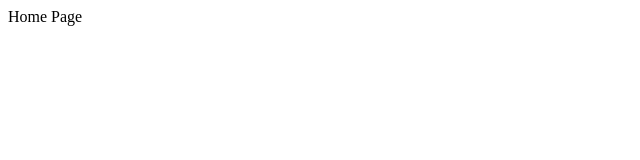
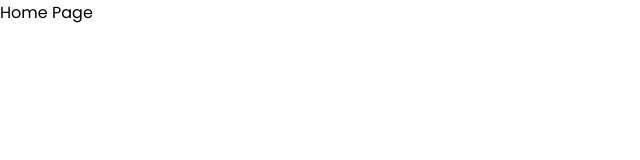
Before and after one commit to eduardofernandes2103/face-validation, a Next.js app: page / in a window 1280 px wide. Shown: the top 160 px of the page, without its empty margins (0-640 px from the left). Built offline with nearby package versions, Linux system fonts and the light colour scheme.

Commit message:
feat: global files created

```diff
--- /dev/null
+++ b/src/pages/_app.tsx
@@ -0,0 +1,14 @@
+import type { AppProps } from 'next/app';
+import Head from 'next/head';
+import '../styles/global.scss';
+
+export default function App({ Component, pageProps }: AppProps) {
+  return (
+    <>
+      <Head>
+        <title>Face Validation</title>
+      </Head>
+      <Component {...pageProps} />
+    </>
+  );
+}
--- /dev/null
+++ b/src/pages/_document.tsx
@@ -0,0 +1,25 @@
+import { Html, Head, Main, NextScript } from 'next/document';
+
+export default function Document() {
+  return (
+    <Html lang="en">
+      <Head>
+        <link rel="icon" href="/favicon.ico" />
+        <link rel="preconnect" href="https://fonts.googleapis.com" />
+        <link
+          rel="preconnect"
+          href="https://fonts.gstatic.com"
+          crossOrigin="anonymous"
+        />
+        <link
+          href="https://fonts.googleapis.com/css2?family=Open+Sans:wght@300;400;600;700&family=Poppins:ital,wght@0,300;0,400;0,500;0,600;0,700;1,300;1,400;1,500;1,600;1,700&display=swap"
+          rel="stylesheet"
+        ></link>
+      </Head>
+      <body>
+        <Main />
+        <NextScript />
+      </body>
+    </Html>
+  );
+}
--- /dev/null
+++ b/src/styles/global.scss
@@ -0,0 +1,5 @@
+body {
+  margin: 0;
+  padding: 0;
+  font-family: 'Poppins', sans-serif;
+}
```
